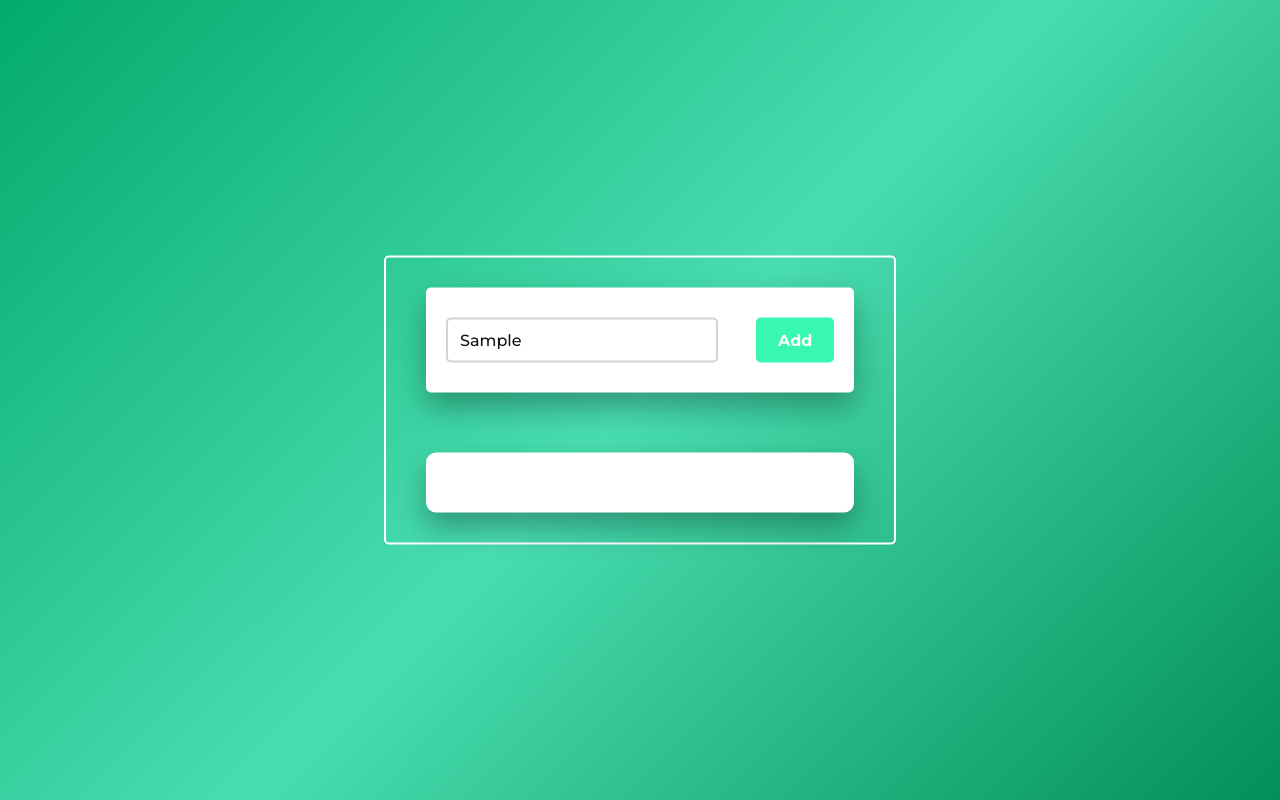
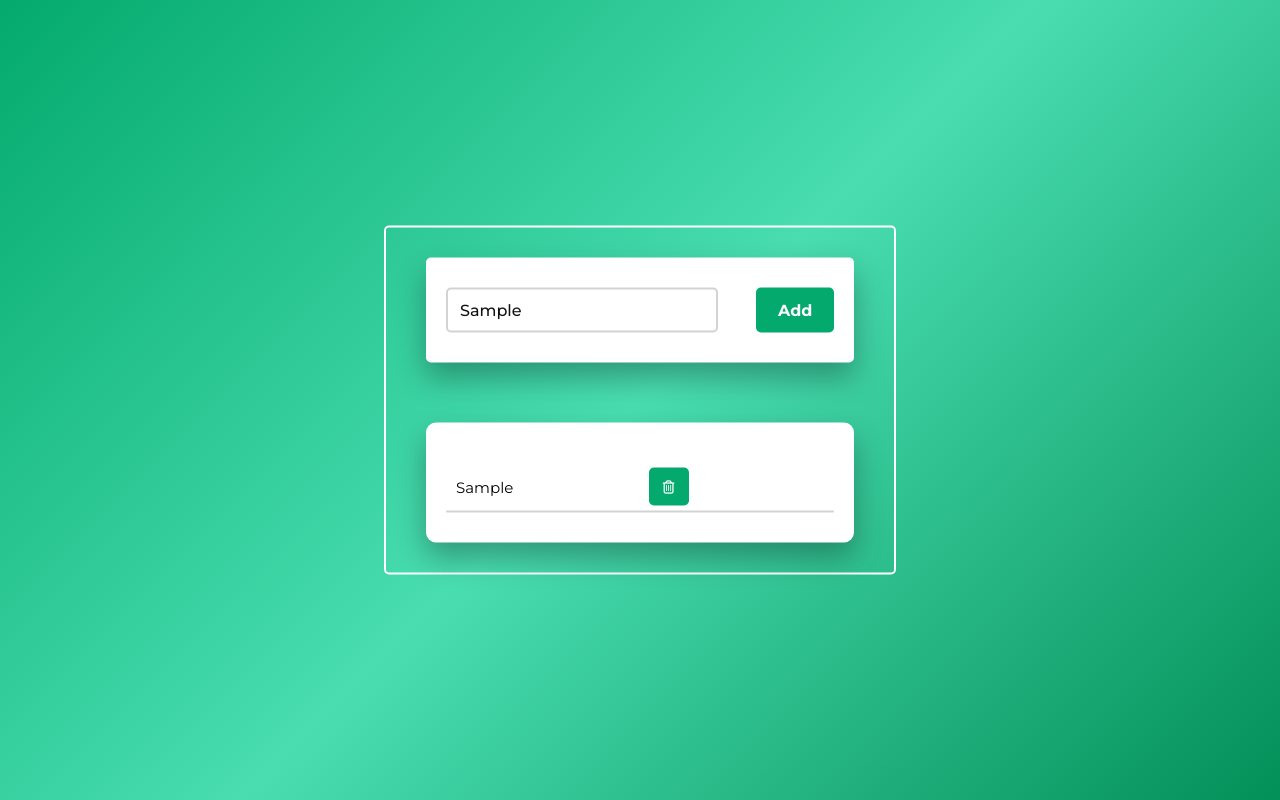
Before and after one commit to ZandisiweN/to-do-list, a plain HTML site: page index.html in a window 1280 px wide. Both pictures are taken after typing "Sample" into the empty fields and a click on the button "Add". Drawn offline with Linux system fonts and the light colour scheme.

Commit message:
Adding a new task,added fontawesome icon

```diff
--- a/index.html
+++ b/index.html
@@ -3,6 +3,9 @@
 <head>
   <meta charset="UTF-8">
   <meta name="viewport" content="width=device-width, initial-scale=1.0">
+  <link rel="stylesheet" href="https://cdnjs.cloudflare.com/ajax/libs/font-awesome/6.5.2/css/all.min.css"
+    integrity="sha512-SnH5WK+bZxgPHs44uWIX+LLJAJ9/2PkPKZ5QiAj6Ta86w+fsb2TkcmfRyVX3pBnMFcV7oQPJkl9QevSCWr3W6A=="
+    crossorigin="anonymous" referrerpolicy="no-referrer" />
   <link rel="stylesheet" href="style.css">
   <title>Document</title>
 </head>
--- a/script.js
+++ b/script.js
@@ -2,5 +2,17 @@
 document.querySelector('#button').onclick = function () {
   if (document.querySelector('#text-input').value.length == 0) {
     alert('Please enter a task...')
+  } else {
+    document.querySelector('#tasks').innerHTML
+      = `
+     <div class = "task">
+     <span id = "taskname">
+      ${document.querySelector('#newtask input').value}
+     </span>
+     <button class="delete">
+        <i class="fa-regular fa-trash-can"></i>
+     </button>
+     <div>
+     `
   }
 }
--- a/style.css
+++ b/style.css
@@ -60,13 +60,13 @@ body {
   font-family: 'Montserrat', sans-serif;
   font-weight: bold;
   font-size: 16px;
-  background-color: #37f7b1;
+  background-color: #04aa6d;
   border: none;
   color: #fff;
   cursor: pointer;
 }
 #newtask button:hover {
-  background-color: #37f7b1;
+  background-color: #04aa6dd2;
 }
 
 /*tasks */
@@ -80,3 +80,30 @@ body {
   width: 100%;
   position: relative;
 }
+.task {
+  background-color: #fff;
+  height: 50px;
+  padding: 5px 10px;
+  margin-top: 10px;
+  display: flex;
+  align-items: center;
+  justify-content: space-between;
+  border-bottom: 2px solid #d1d3d4;
+  cursor: pointer;
+}
+.task span {
+  font-family: 'Montserrat', sans-serif;
+  font-size: 15px;
+  font-weight: 400;
+}
+
+.task button {
+  background-color: #04aa6d;
+  color: #fff;
+  height: 100%;
+  width: 40px;
+  border-radius: 5px;
+  border: none;
+  cursor: pointer;
+  outline: none;
+}
```
